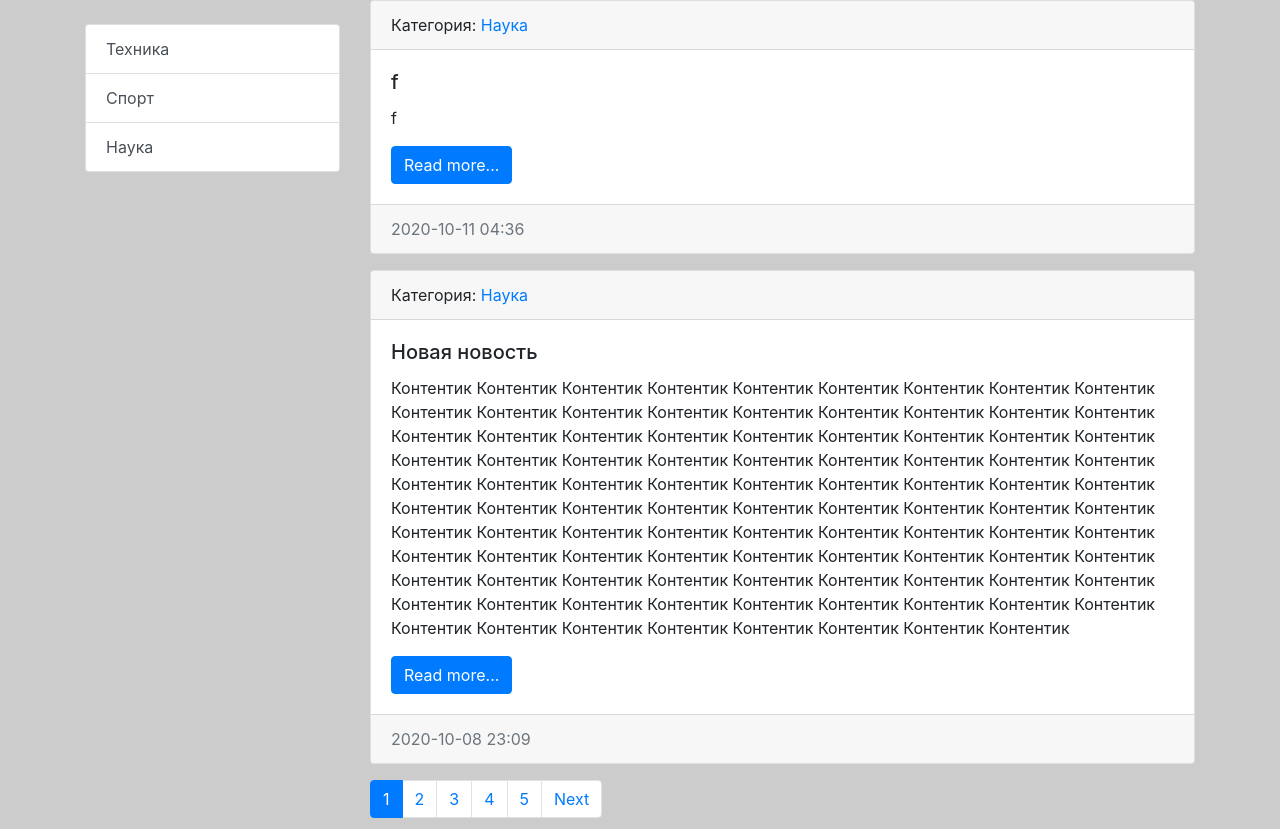
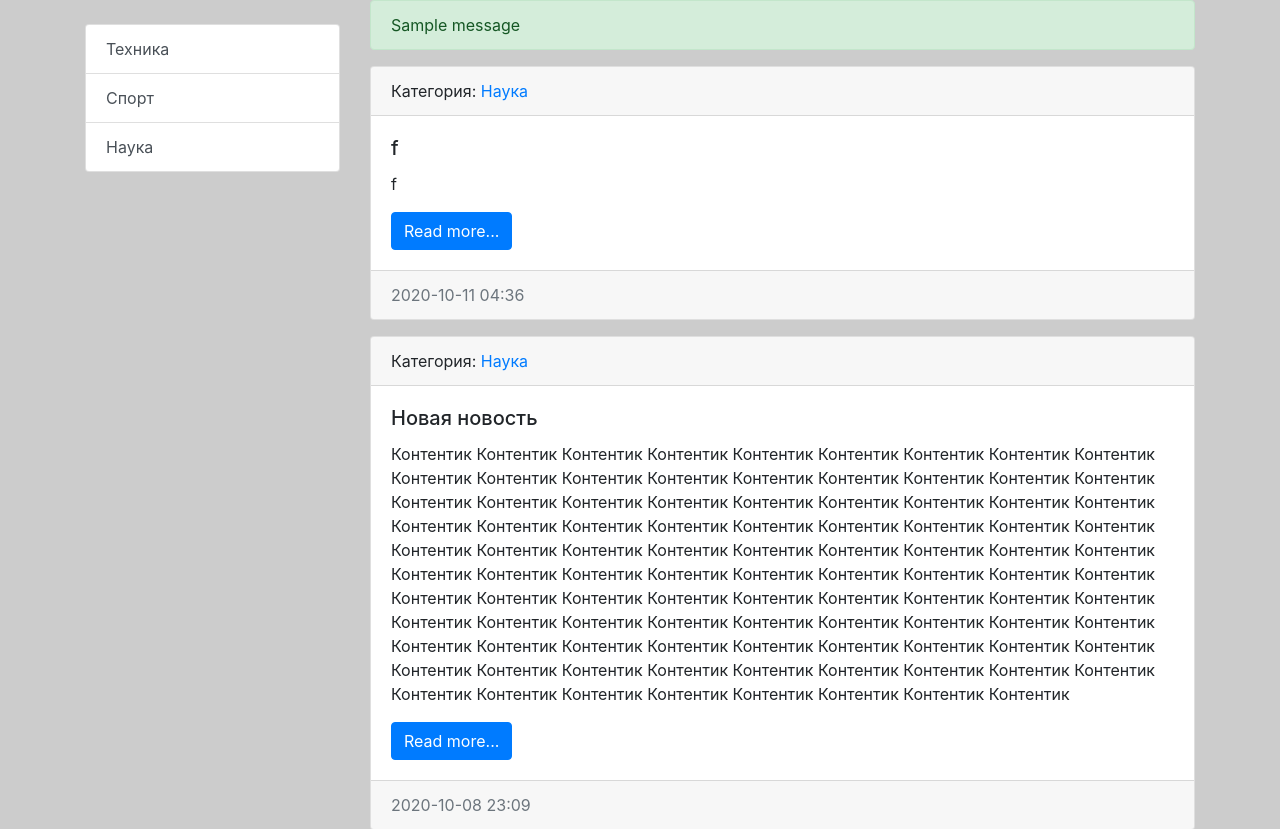
Before and after one commit to S-Lump/snake_backend, a Django app: page / in a window 1280 px wide. Shown: the part 56-885 px from the top of the page. Run offline with Django 3.2, Linux system fonts and the light colour scheme; data comes from the database, SQL or seed files in the repository; one stand-in notice (Sample message) is shown; some libraries are stand-ins or nearby versions.

Commit message:
update base template

```diff
--- a/bilogger/templates/base.html
+++ b/bilogger/templates/base.html
@@ -19,6 +19,17 @@
           {% block sidebar %}SIDEBAR{% endblock %}
         </div>
         <div class="col-md-9">
+
+          {% if messages %}
+            {% for message in messages %}
+              {% if message.tags == 'error' %}
+                <div class="alert alert-danger" role="alert">{{ message }}</div>
+              {% else %}
+                <div class="alert alert-success" role="alert">{{ message }}</div>
+              {% endif %}
+            {% endfor %}
+          {% endif %}
+
           {% block content %}CONTENT{% endblock %}
 
           <nav aria-label="...">
```
